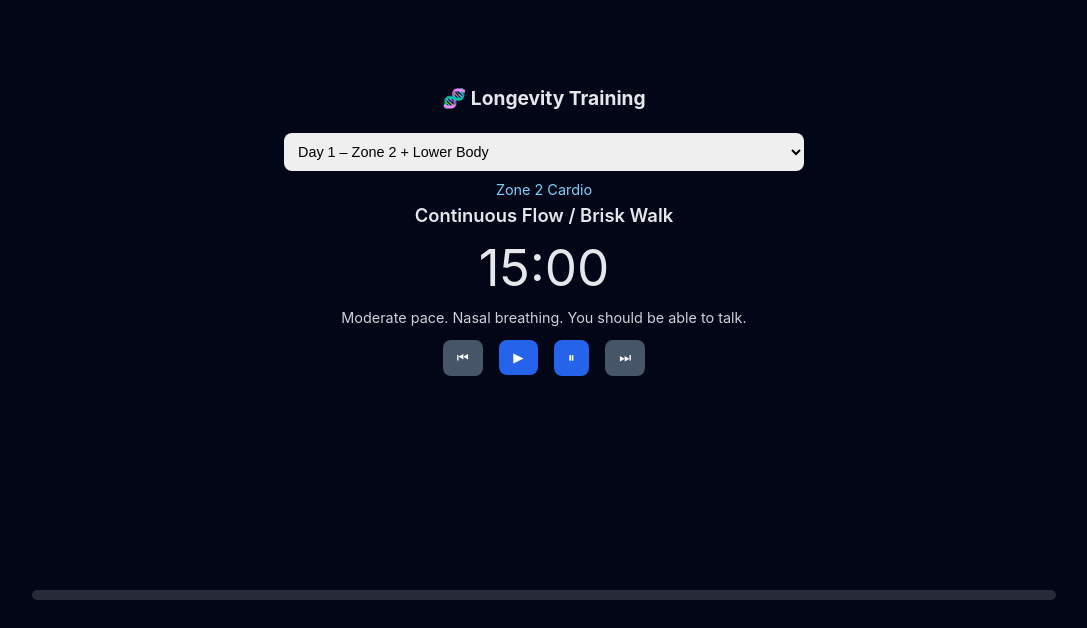
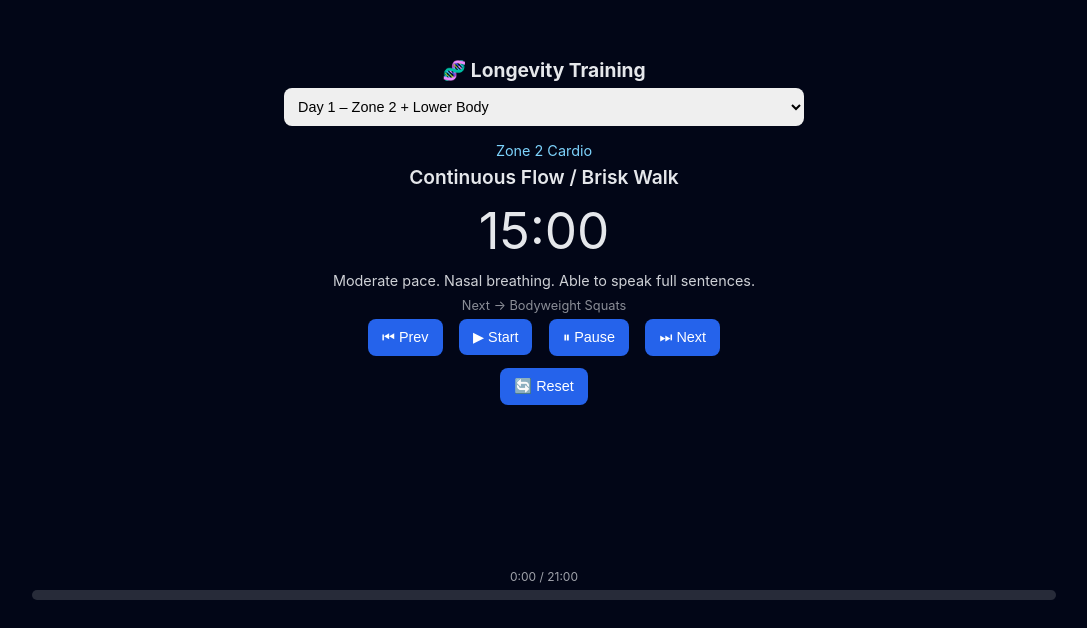
Before and after one commit to Memli88/farhadi-longevity-system, a plain HTML site: page index.html in a window 1280 px wide. Shown: the part 172-800 px from the top of the page, without its empty margins (96-1183 px from the left). Drawn offline with Linux system fonts and the light colour scheme.

Commit message:
Refactor index.html for title and UI improvements
Updated app title and improved styling for various elements. Added controls for session management and enhanced the training days data structure.

```diff
--- a/index.html
+++ b/index.html
@@ -10,7 +10,7 @@
 <meta name="theme-color" content="#020617">
 <meta name="apple-mobile-web-app-capable" content="yes">
 <meta name="apple-mobile-web-app-status-bar-style" content="black-translucent">
-<meta name="apple-mobile-web-app-title" content="Longevity System">
+<meta name="apple-mobile-web-app-title" content="Longevity">
 
 <style>
 body {
@@ -32,40 +32,74 @@ body {
 
 h1 {
   font-size: 1.2rem;
+  margin-bottom: 6px;
 }
 
 select {
   width: 100%;
   padding: 10px;
-  margin: 10px 0;
+  margin-bottom: 10px;
   border-radius: 8px;
   border: none;
   font-size: 0.9rem;
 }
 
-.phase { color: #7dd3fc; font-size: 0.9rem; }
-.movement { font-size: 1.15rem; font-weight: 600; margin-top: 6px; }
-.timer { font-size: 3.2rem; margin: 10px 0; }
+.phase {
+  color: #7dd3fc;
+  font-size: 0.9rem;
+  margin-top: 6px;
+}
 
-.description { font-size: 0.9rem; line-height: 1.4; opacity: 0.9; }
-.next { font-size: 0.8rem; opacity: 0.6; margin-top: 6px; }
+.movement {
+  font-size: 1.2rem;
+  font-weight: 600;
+  margin-top: 6px;
+}
 
-button {
+.timer {
+  font-size: 3.2rem;
+  margin: 10px 0;
+}
+
+.description {
+  font-size: 0.9rem;
+  line-height: 1.4;
+  opacity: 0.9;
+}
+
+.next {
+  font-size: 0.8rem;
+  opacity: 0.6;
+  margin-top: 6px;
+}
+
+.controls button {
   margin: 6px;
   padding: 10px 14px;
   border-radius: 8px;
   border: none;
   background: #2563eb;
   color: white;
+  font-size: 0.9rem;
 }
 
-.secondary { background: #475569; }
+.secondary {
+  background: #475569;
+}
 
+/* Progress */
 #progressWrapper {
   position: fixed;
   bottom: 28px;
   left: 10%;
   width: 80%;
+}
+
+#progressTime {
+  text-align: center;
+  font-size: 0.75rem;
+  opacity: 0.7;
+  margin-bottom: 6px;
 }
 
 #progressContainer {
@@ -89,7 +123,7 @@ button {
 
 <h1>🧬 Longevity Training</h1>
 
-<select onchange="loadDay(this.value)">
+<select id="daySelect" onchange="loadDay(this.value)">
   <option value="day1">Day 1 – Zone 2 + Lower Body</option>
   <option value="day2">Day 2 – VO₂ Max</option>
   <option value="day3">Day 3 – Zone 2 + Upper Body</option>
@@ -102,135 +136,207 @@ button {
 <div class="description" id="description"></div>
 <div class="next" id="next"></div>
 
-<div>
-  <button class="secondary" onclick="prev()">⏮</button>
-  <button onclick="start()">▶</button>
-  <button onclick="pause()">⏸</button>
-  <button class="secondary" onclick="nextStep()">⏭</button>
+<div class="controls">
+  <button class="secondary" onclick="prev()">⏮ Prev</button>
+  <button onclick="start()">▶ Start</button>
+  <button onclick="pause()">⏸ Pause</button>
+  <button class="secondary" onclick="nextStep()">⏭ Next</button>
+</div>
+
+<div class="controls">
+  <button class="secondary" onclick="reset()">🔄 Reset</button>
 </div>
 
 </div>
 
 <div id="progressWrapper">
+  <div id="progressTime"></div>
   <div id="progressContainer">
     <div id="progressBar"></div>
   </div>
 </div>
 
 <script>
+/* SERVICE WORKER */
 if ('serviceWorker' in navigator) {
   navigator.serviceWorker.register('sw.js');
 }
 
-/* DAYS DATA */
+/* ===== SOUND SYSTEM ===== */
+let audioCtx;
+function beep(freq = 880, duration = 150) {
+  if (!audioCtx) audioCtx = new (window.AudioContext || window.webkitAudioContext)();
+  const osc = audioCtx.createOscillator();
+  const gain = audioCtx.createGain();
+  osc.frequency.value = freq;
+  osc.type = "sine";
+  osc.connect(gain);
+  gain.connect(audioCtx.destination);
+  gain.gain.setValueAtTime(0.2, audioCtx.currentTime);
+  gain.gain.exponentialRampToValueAtTime(0.0001, audioCtx.currentTime + duration/1000);
+  osc.start();
+  osc.stop(audioCtx.currentTime + duration/1000);
+}
+
+/* ===== TRAINING DAYS DATA ===== */
 const days = {
-
 day1: [
-  {
-    phase: "Zone 2 Cardio",
-    steps: [
+  { phase:"Zone 2 Cardio", steps:[
     { name:"Continuous Flow / Brisk Walk", time:900,
-        desc:"Moderate pace. Nasal breathing. You should be able to talk." }
-    ]
-  },
-  {
-    phase: "Lower Body Strength",
-    steps: [
-      { name:"Bodyweight Squats", time:90, desc:"Controlled, knees track toes." },
+      desc:"Moderate pace. Nasal breathing. Able to speak full sentences." }
+  ]},
+  { phase:"Lower Body Strength", steps:[
+    { name:"Bodyweight Squats", time:90, desc:"Controlled descent, tall chest." },
     { name:"Reverse Lunges", time:90, desc:"Step back gently, stable torso." },
     { name:"Glute Bridges", time:90, desc:"Squeeze glutes, neutral spine." },
     { name:"Standing Calf Raises", time:90, desc:"Slow and full range." }
-    ]
-  }
+  ]}
 ],
 
 day2: [
-  {
-    phase: "VO₂ Max Intervals",
-    steps: [
+  { phase:"VO₂ Max Intervals", steps:[
     { name:"High Intensity Burst", time:40,
-        desc:"Fast movement. Breathing hard." },
+      desc:"Very hard effort. Breathing heavy." },
     { name:"Active Recovery", time:90,
-        desc:"Slow walk or light movement." }
-    ]
-  }
+      desc:"Slow movement. Regain breath." }
+  ]}
 ],
 
 day3: [
-  {
-    phase: "Zone 2 Cardio",
-    steps: [
+  { phase:"Zone 2 Cardio", steps:[
     { name:"Steady Cardio Flow", time:900,
-        desc:"Relaxed but continuous." }
-    ]
-  },
-  {
-    phase: "Upper Body Strength",
-    steps: [
+      desc:"Continuous, relaxed but focused." }
+  ]},
+  { phase:"Upper Body Strength", steps:[
     { name:"Push-Ups", time:90, desc:"Strong core, controlled reps." },
-      { name:"Dumbbell Rows", time:90, desc:"Pull elbows back." },
+    { name:"Dumbbell Rows", time:90, desc:"Pull elbow toward ribs." },
     { name:"Shoulder Press", time:90, desc:"Light weight, smooth motion." },
     { name:"Dead Hang", time:60, desc:"Relax spine and shoulders." }
-    ]
-  }
+  ]}
 ],
 
 day4: [
-  {
-    phase: "Flow & Mobility",
-    steps: [
+  { phase:"Flow & Mobility", steps:[
     { name:"Animal Flow", time:300, desc:"Ground-based exploration." },
-      { name:"Balance Practice", time:240, desc:"Single-leg balance." },
-      { name:"Free Yoga Flow", time:300, desc:"Move intuitively." }
+    { name:"Single-Leg Balance", time:240, desc:"Stable gaze, soft knee." },
+    { name:"Free Yoga Flow", time:300, desc:"Move intuitively with breath." }
+  ]}
 ]
-  }
-]
-
 };
 
+/* ===== STATE ===== */
 let practice = days.day1;
-let p=0,s=0,time=practice[0].steps[0].time,interval=null;
+let p = 0, s = 0;
+let time = practice[0].steps[0].time;
+let interval = null;
+
+/* ===== HELPERS ===== */
+function totalTime(){
+  return practice.reduce((sum,ph)=>sum+ph.steps.reduce((a,b)=>a+b.time,0),0);
+}
+function elapsed(){
+  let e = 0;
+  for(let i=0;i<p;i++)
+    e += practice[i].steps.reduce((a,b)=>a+b.time,0);
+  for(let j=0;j<s;j++)
+    e += practice[p].steps[j].time;
+  e += practice[p].steps[s].time - time;
+  return e;
+}
+
+/* ===== UI ===== */
+const phaseEl = document.getElementById("phase");
+const movementEl = document.getElementById("movement");
+const timerEl = document.getElementById("timer");
+const descEl = document.getElementById("description");
+const nextEl = document.getElementById("next");
+const progressBar = document.getElementById("progressBar");
+const progressTime = document.getElementById("progressTime");
+
+function render(){
+  const step = practice[p].steps[s];
+  phaseEl.textContent = practice[p].phase;
+  movementEl.textContent = step.name;
+  descEl.textContent = step.desc;
+
+  timerEl.textContent =
+    `${Math.floor(time/60).toString().padStart(2,"0")}:${(time%60).toString().padStart(2,"0")}`;
+
+  const nxt = getNext();
+  nextEl.textContent = nxt ? `Next → ${nxt.name}` : "";
+
+  const e = elapsed();
+  const t = totalTime();
+  progressBar.style.width = `${(e/t)*100}%`;
+  progressTime.textContent =
+    `${Math.floor(e/60)}:${(e%60).toString().padStart(2,"0")} / ${Math.floor(t/60)}:${(t%60).toString().padStart(2,"0")}`;
+}
+
+/* ===== CONTROLS ===== */
+function start(){
+  if(interval) return;
+  interval = setInterval(()=>{
+    time--;
+
+    if(time === 3) beep(700,120);
+    if(time < 0){
+      beep(1000,120);
+      setTimeout(()=>beep(1000,120),150);
+      nextStep();
+    }
+    render();
+  },1000);
+}
+
+function pause(){
+  clearInterval(interval);
+  interval = null;
+}
+
+function reset(){
+  pause();
+  p = 0; s = 0;
+  time = practice[0].steps[0].time;
+  render();
+}
+
+function nextStep(){
+  s++;
+  if(s >= practice[p].steps.length){
+    s = 0; p++;
+    if(p >= practice.length){
+      pause();
+      movementEl.textContent = "Session Complete 🌿";
+      descEl.textContent = "Well done.";
+      timerEl.textContent = "";
+      nextEl.textContent = "";
+      return;
+    }
+  }
+  time = practice[p].steps[s].time;
+}
+
+function prev(){
+  s--;
+  if(s < 0){
+    p = Math.max(0,p-1);
+    s = practice[p].steps.length-1;
+  }
+  time = practice[p].steps[s].time;
+}
+
+function getNext(){
+  if(s+1 < practice[p].steps.length) return practice[p].steps[s+1];
+  if(p+1 < practice.length) return practice[p+1].steps[0];
+  return null;
+}
 
 function loadDay(d){
   pause();
   practice = days[d];
-  p=0; s=0;
+  p = 0; s = 0;
   time = practice[0].steps[0].time;
   render();
-}
-
-function render(){
-  const step = practice[p].steps[s];
-  phase.textContent = practice[p].phase;
-  movement.textContent = step.name;
-  description.textContent = step.desc;
-  timer.textContent =
-    `${Math.floor(time/60).toString().padStart(2,"0")}:${(time%60).toString().padStart(2,"0")}`;
-}
-
-function start(){
-  if(interval) return;
-  interval=setInterval(()=>{
-    time--;
-    if(time<0) nextStep();
-    render();
-  },1000);
-}
-
-function pause(){ clearInterval(interval); interval=null; }
-
-function nextStep(){
-  s++;
-  if(s>=practice[p].steps.length){ s=0; p++;
-    if(p>=practice.length){ pause(); return; }
-  }
-  time=practice[p].steps[s].time;
-}
-
-function prev(){
-  s--;
-  if(s<0){ p=Math.max(0,p-1); s=practice[p].steps.length-1; }
-  time=practice[p].steps[s].time;
 }
 
 render();
```
Lines whose indentation alone changed are shown as unchanged.
